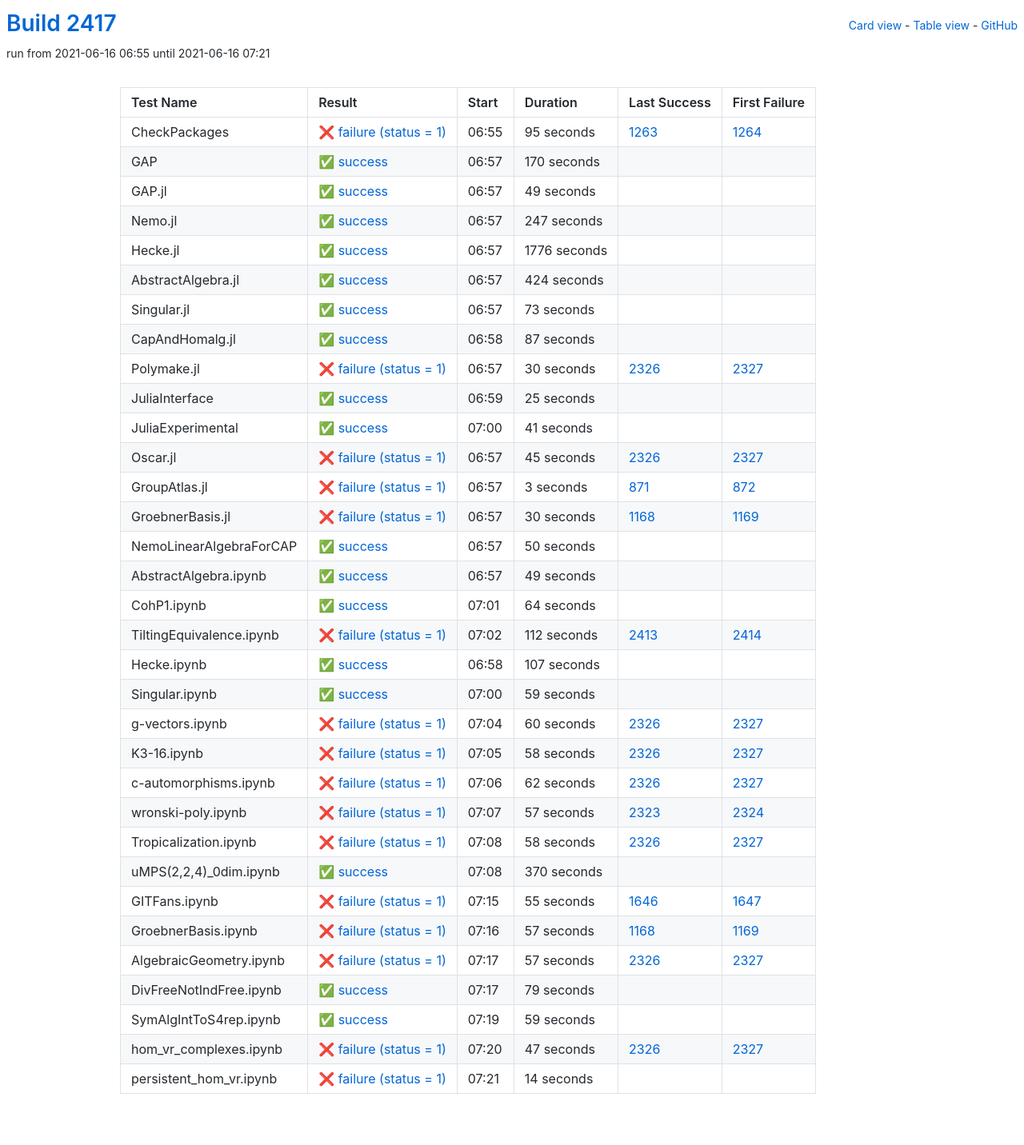
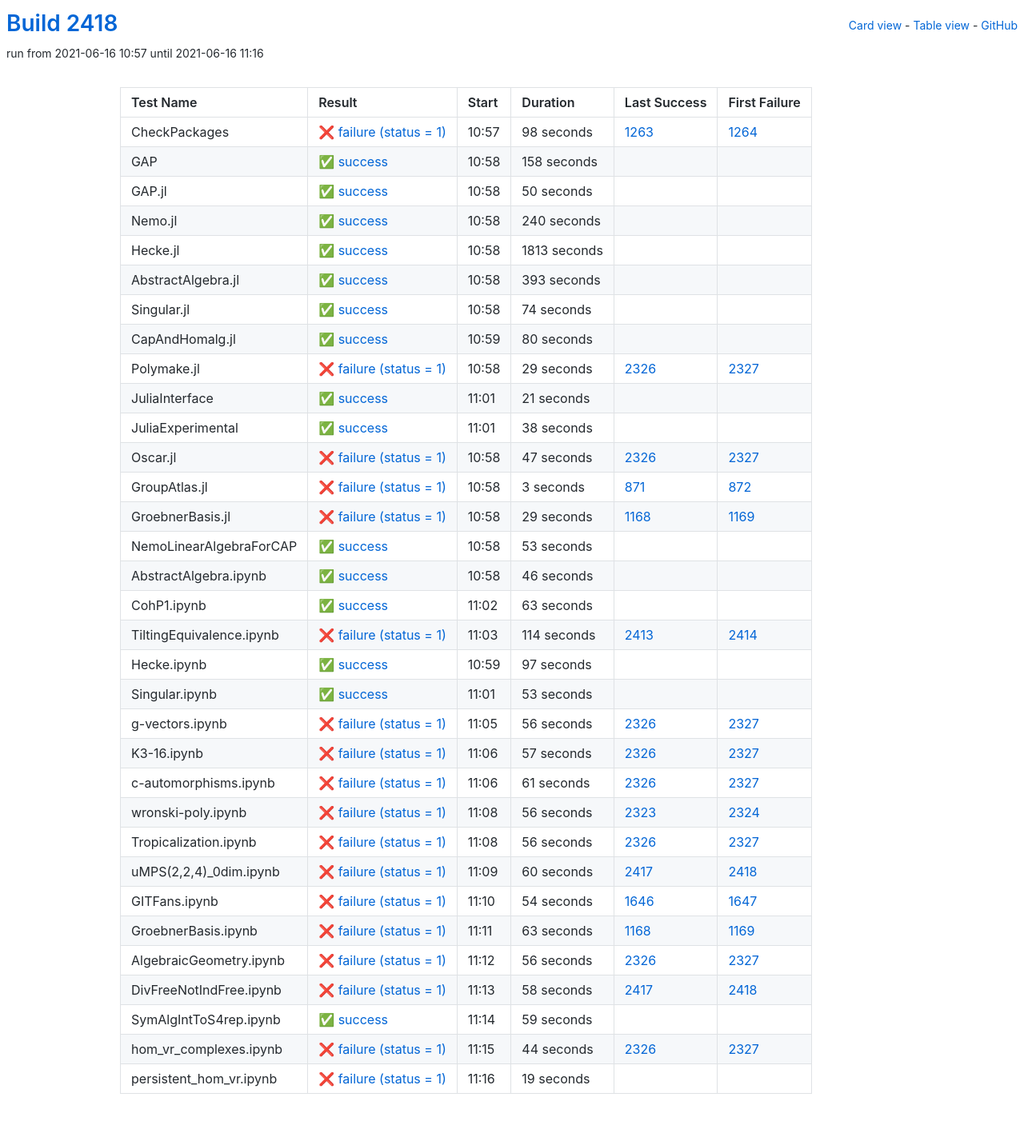
Before and after one commit to oscar-system/oscar-ci-status-stable, a Jekyll site: the page built from table.html, in a window 1280 px wide. Shown: the whole page at 80% size. Built offline with Jekyll 4.4.1, drawn with Linux system fonts in a browser that asks for light colours.

Commit message:
Build #2418

```diff
--- a/_data/ci.yml
+++ b/_data/ci.yml
@@ -1,6 +1,6 @@
 ---
-build: 2417
-build_url: https://oscarci.mathematik.uni-kl.de/job/oscar-stable/2417/
+build: 2418
+build_url: https://oscarci.mathematik.uni-kl.de/job/oscar-stable/2418/
 job: oscar-stable
 organization: oscar-system
 repo: oscar-ci-status-stable
@@ -8,152 +8,152 @@ repourl: https://github.com/oscar-system/oscar-ci-status-stable
 tests:
 - name: CheckPackages
   id: checkpackages
-  log: https://oscarci.mathematik.uni-kl.de/job/oscar-stable/2417/artifact/logs/build-2417/CheckPackages.log
-  start: 2021-06-16 06:55
+  log: https://oscarci.mathematik.uni-kl.de/job/oscar-stable/2418/artifact/logs/build-2418/CheckPackages.log
+  start: 2021-06-16 10:57
   success: false
   exitcode: 1
   status: failure
-  duration: 95
+  duration: 98
   last_success: 1263
   last_success_url: https://oscarci.mathematik.uni-kl.de/job/oscar-stable/1263/
   first_failure: 1264
   first_failure_url: https://oscarci.mathematik.uni-kl.de/job/oscar-stable/1264/
 - name: GAP
   id: gap
-  log: https://oscarci.mathematik.uni-kl.de/job/oscar-stable/2417/artifact/logs/build-2417/GAP.log
-  start: 2021-06-16 06:57
+  log: https://oscarci.mathematik.uni-kl.de/job/oscar-stable/2418/artifact/logs/build-2418/GAP.log
+  start: 2021-06-16 10:58
   success: true
   exitcode: 0
   status: success
-  duration: 170
+  duration: 158
   last_success: false
   last_success_url:
   first_failure: false
   first_failure_url:
 - name: GAP.jl
   id: gap-jl
-  log: https://oscarci.mathematik.uni-kl.de/job/oscar-stable/2417/artifact/logs/build-2417/GAP.jl.log
-  start: 2021-06-16 06:57
+  log: https://oscarci.mathematik.uni-kl.de/job/oscar-stable/2418/artifact/logs/build-2418/GAP.jl.log
+  start: 2021-06-16 10:58
   success: true
   exitcode: 0
   status: success
-  duration: 49
+  duration: 50
   last_success: false
   last_success_url:
   first_failure: false
   first_failure_url:
 - name: Nemo.jl
   id: nemo-jl
-  log: https://oscarci.mathematik.uni-kl.de/job/oscar-stable/2417/artifact/logs/build-2417/Nemo.jl.log
-  start: 2021-06-16 06:57
+  log: https://oscarci.mathematik.uni-kl.de/job/oscar-stable/2418/artifact/logs/build-2418/Nemo.jl.log
+  start: 2021-06-16 10:58
   success: true
   exitcode: 0
   status: success
-  duration: 247
+  duration: 240
   last_success: false
   last_success_url:
   first_failure: false
   first_failure_url:
 - name: Hecke.jl
   id: hecke-jl
-  log: https://oscarci.mathematik.uni-kl.de/job/oscar-stable/2417/artifact/logs/build-2417/Hecke.jl.log
-  start: 2021-06-16 06:57
+  log: https://oscarci.mathematik.uni-kl.de/job/oscar-stable/2418/artifact/logs/build-2418/Hecke.jl.log
+  start: 2021-06-16 10:58
   success: true
   exitcode: 0
   status: success
-  duration: 1776
+  duration: 1813
   last_success: false
   last_success_url:
   first_failure: false
   first_failure_url:
 - name: AbstractAlgebra.jl
   id: abstractalgebra-jl
-  log: https://oscarci.mathematik.uni-kl.de/job/oscar-stable/2417/artifact/logs/build-2417/AbstractAlgebra.jl.log
-  start: 2021-06-16 06:57
+  log: https://oscarci.mathematik.uni-kl.de/job/oscar-stable/2418/artifact/logs/build-2418/AbstractAlgebra.jl.log
+  start: 2021-06-16 10:58
   success: true
   exitcode: 0
   status: success
-  duration: 424
+  duration: 393
   last_success: false
   last_success_url:
   first_failure: false
   first_failure_url:
 - name: Singular.jl
   id: singular-jl
-  log: https://oscarci.mathematik.uni-kl.de/job/oscar-stable/2417/artifact/logs/build-2417/Singular.jl.log
-  start: 2021-06-16 06:57
+  log: https://oscarci.mathematik.uni-kl.de/job/oscar-stable/2418/artifact/logs/build-2418/Singular.jl.log
+  start: 2021-06-16 10:58
   success: true
   exitcode: 0
   status: success
-  duration: 73
+  duration: 74
   last_success: false
   last_success_url:
   first_failure: false
   first_failure_url:
 - name: CapAndHomalg.jl
   id: capandhomalg-jl
-  log: https://oscarci.mathematik.uni-kl.de/job/oscar-stable/2417/artifact/logs/build-2417/CapAndHomalg.jl.log
-  start: 2021-06-16 06:58
+  log: https://oscarci.mathematik.uni-kl.de/job/oscar-stable/2418/artifact/logs/build-2418/CapAndHomalg.jl.log
+  start: 2021-06-16 10:59
   success: true
   exitcode: 0
   status: success
-  duration: 87
+  duration: 80
   last_success: false
   last_success_url:
   first_failure: false
   first_failure_url:
 - name: Polymake.jl
   id: polymake-jl
-  log: https://oscarci.mathematik.uni-kl.de/job/oscar-stable/2417/artifact/logs/build-2417/Polymake.jl.log
-  start: 2021-06-16 06:57
+  log: https://oscarci.mathematik.uni-kl.de/job/oscar-stable/2418/artifact/logs/build-2418/Polymake.jl.log
+  start: 2021-06-16 10:58
   success: false
   exitcode: 1
   status: failure
-  duration: 30
+  duration: 29
   last_success: 2326
   last_success_url: https://oscarci.mathematik.uni-kl.de/job/oscar-stable/2326/
   first_failure: 2327
   first_failure_url: https://oscarci.mathematik.uni-kl.de/job/oscar-stable/2327/
 - name: JuliaInterface
   id: juliainterface
-  log: https://oscarci.mathematik.uni-kl.de/job/oscar-stable/2417/artifact/logs/build-2417/JuliaInterface.log
-  start: 2021-06-16 06:59
+  log: https://oscarci.mathematik.uni-kl.de/job/oscar-stable/2418/artifact/logs/build-2418/JuliaInterface.log
+  start: 2021-06-16 11:01
   success: true
   exitcode: 0
   status: success
-  duration: 25
+  duration: 21
   last_success: false
   last_success_url:
   first_failure: false
   first_failure_url:
 - name: JuliaExperimental
   id: juliaexperimental
-  log: https://oscarci.mathematik.uni-kl.de/job/oscar-stable/2417/artifact/logs/build-2417/JuliaExperimental.log
-  start: 2021-06-16 07:00
+  log: https://oscarci.mathematik.uni-kl.de/job/oscar-stable/2418/artifact/logs/build-2418/JuliaExperimental.log
+  start: 2021-06-16 11:01
   success: true
   exitcode: 0
   status: success
-  duration: 41
+  duration: 38
   last_success: false
   last_success_url:
   first_failure: false
   first_failure_url:
 - name: Oscar.jl
   id: oscar-jl
-  log: https://oscarci.mathematik.uni-kl.de/job/oscar-stable/2417/artifact/logs/build-2417/Oscar.jl.log
-  start: 2021-06-16 06:57
+  log: https://oscarci.mathematik.uni-kl.de/job/oscar-stable/2418/artifact/logs/build-2418/Oscar.jl.log
+  start: 2021-06-16 10:58
   success: false
   exitcode: 1
   status: failure
-  duration: 45
+  duration: 47
   last_success: 2326
   last_success_url: https://oscarci.mathematik.uni-kl.de/job/oscar-stable/2326/
   first_failure: 2327
   first_failure_url: https://oscarci.mathematik.uni-kl.de/job/oscar-stable/2327/
 - name: GroupAtlas.jl
   id: groupatlas-jl
-  log: https://oscarci.mathematik.uni-kl.de/job/oscar-stable/2417/artifact/logs/build-2417/GroupAtlas.jl.log
-  start: 2021-06-16 06:57
+  log: https://oscarci.mathematik.uni-kl.de/job/oscar-stable/2418/artifact/logs/build-2418/GroupAtlas.jl.log
+  start: 2021-06-16 10:58
   success: false
   exitcode: 1
   status: failure
@@ -164,188 +164,104 @@ tests:
   first_failure_url: https://oscarci.mathematik.uni-kl.de/job/oscar-stable/872/
 - name: GroebnerBasis.jl
   id: groebnerbasis-jl
-  log: https://oscarci.mathematik.uni-kl.de/job/oscar-stable/2417/artifact/logs/build-2417/GroebnerBasis.jl.log
-  start: 2021-06-16 06:57
+  log: https://oscarci.mathematik.uni-kl.de/job/oscar-stable/2418/artifact/logs/build-2418/GroebnerBasis.jl.log
+  start: 2021-06-16 10:58
   success: false
   exitcode: 1
   status: failure
-  duration: 30
+  duration: 29
   last_success: 1168
   last_success_url: https://oscarci.mathematik.uni-kl.de/job/oscar-stable/1168/
   first_failure: 1169
   first_failure_url: https://oscarci.mathematik.uni-kl.de/job/oscar-stable/1169/
 - name: NemoLinearAlgebraForCAP
   id: nemolinearalgebraforcap
-  log: https://oscarci.mathematik.uni-kl.de/job/oscar-stable/2417/artifact/logs/build-2417/NemoLinearAlgebraForCAP.log
-  start: 2021-06-16 06:57
+  log: https://oscarci.mathematik.uni-kl.de/job/oscar-stable/2418/artifact/logs/build-2418/NemoLinearAlgebraForCAP.log
+  start: 2021-06-16 10:58
   success: true
   exitcode: 0
   status: success
-  duration: 50
+  duration: 53
   last_success: false
   last_success_url:
   first_failure: false
   first_failure_url:
 - name: AbstractAlgebra.ipynb
   id: abstractalgebra-ipynb
-  log: https://oscarci.mathematik.uni-kl.de/job/oscar-stable/2417/artifact/logs/build-2417/AbstractAlgebra.ipynb.log
-  start: 2021-06-16 06:57
+  log: https://oscarci.mathematik.uni-kl.de/job/oscar-stable/2418/artifact/logs/build-2418/AbstractAlgebra.ipynb.log
+  start: 2021-06-16 10:58
   success: true
   exitcode: 0
   status: success
-  duration: 49
+  duration: 46
   last_success: false
   last_success_url:
   first_failure: false
   first_failure_url:
 - name: CohP1.ipynb
   id: cohp1-ipynb
-  log: https://oscarci.mathematik.uni-kl.de/job/oscar-stable/2417/artifact/logs/build-2417/CohP1.ipynb.log
-  start: 2021-06-16 07:01
+  log: https://oscarci.mathematik.uni-kl.de/job/oscar-stable/2418/artifact/logs/build-2418/CohP1.ipynb.log
+  start: 2021-06-16 11:02
   success: true
   exitcode: 0
   status: success
-  duration: 64
+  duration: 63
   last_success: false
   last_success_url:
   first_failure: false
   first_failure_url:
 - name: TiltingEquivalence.ipynb
   id: tiltingequivalence-ipynb
-  log: https://oscarci.mathematik.uni-kl.de/job/oscar-stable/2417/artifact/logs/build-2417/TiltingEquivalence.ipynb.log
-  start: 2021-06-16 07:02
+  log: https://oscarci.mathematik.uni-kl.de/job/oscar-stable/2418/artifact/logs/build-2418/TiltingEquivalence.ipynb.log
+  start: 2021-06-16 11:03
   success: false
   exitcode: 1
   status: failure
-  duration: 112
+  duration: 114
   last_success: 2413
   last_success_url: https://oscarci.mathematik.uni-kl.de/job/oscar-stable/2413/
   first_failure: 2414
   first_failure_url: https://oscarci.mathematik.uni-kl.de/job/oscar-stable/2414/
 - name: Hecke.ipynb
   id: hecke-ipynb
-  log: https://oscarci.mathematik.uni-kl.de/job/oscar-stable/2417/artifact/logs/build-2417/Hecke.ipynb.log
-  start: 2021-06-16 06:58
+  log: https://oscarci.mathematik.uni-kl.de/job/oscar-stable/2418/artifact/logs/build-2418/Hecke.ipynb.log
+  start: 2021-06-16 10:59
   success: true
   exitcode: 0
   status: success
-  duration: 107
+  duration: 97
   last_success: false
   last_success_url:
   first_failure: false
   first_failure_url:
 - name: Singular.ipynb
   id: singular-ipynb
-  log: https://oscarci.mathematik.uni-kl.de/job/oscar-stable/2417/artifact/logs/build-2417/Singular.ipynb.log
-  start: 2021-06-16 07:00
+  log: https://oscarci.mathematik.uni-kl.de/job/oscar-stable/2418/artifact/logs/build-2418/Singular.ipynb.log
+  start: 2021-06-16 11:01
   success: true
   exitcode: 0
   status: success
-  duration: 59
+  duration: 53
   last_success: false
   last_success_url:
   first_failure: false
   first_failure_url:
 - name: g-vectors.ipynb
   id: g-vectors-ipynb
-  log: https://oscarci.mathematik.uni-kl.de/job/oscar-stable/2417/artifact/logs/build-2417/g-vectors.ipynb.log
-  start: 2021-06-16 07:04
+  log: https://oscarci.mathematik.uni-kl.de/job/oscar-stable/2418/artifact/logs/build-2418/g-vectors.ipynb.log
+  start: 2021-06-16 11:05
   success: false
   exitcode: 1
   status: failure
-  duration: 60
+  duration: 56
   last_success: 2326
   last_success_url: https://oscarci.mathematik.uni-kl.de/job/oscar-stable/2326/
   first_failure: 2327
   first_failure_url: https://oscarci.mathematik.uni-kl.de/job/oscar-stable/2327/
 - name: K3-16.ipynb
   id: k3-16-ipynb
-  log: https://oscarci.mathematik.uni-kl.de/job/oscar-stable/2417/artifact/logs/build-2417/K3-16.ipynb.log
-  start: 2021-06-16 07:05
-  success: false
-  exitcode: 1
-  status: failure
-  duration: 58
-  last_success: 2326
-  last_success_url: https://oscarci.mathematik.uni-kl.de/job/oscar-stable/2326/
-  first_failure: 2327
-  first_failure_url: https://oscarci.mathematik.uni-kl.de/job/oscar-stable/2327/
-- name: c-automorphisms.ipynb
-  id: c-automorphisms-ipynb
-  log: https://oscarci.mathematik.uni-kl.de/job/oscar-stable/2417/artifact/logs/build-2417/c-automorphisms.ipynb.log
-  start: 2021-06-16 07:06
-  success: false
-  exitcode: 1
-  status: failure
-  duration: 62
-  last_success: 2326
-  last_success_url: https://oscarci.mathematik.uni-kl.de/job/oscar-stable/2326/
-  first_failure: 2327
-  first_failure_url: https://oscarci.mathematik.uni-kl.de/job/oscar-stable/2327/
-- name: wronski-poly.ipynb
-  id: wronski-poly-ipynb
-  log: https://oscarci.mathematik.uni-kl.de/job/oscar-stable/2417/artifact/logs/build-2417/wronski-poly.ipynb.log
-  start: 2021-06-16 07:07
-  success: false
-  exitcode: 1
-  status: failure
-  duration: 57
-  last_success: 2323
-  last_success_url: https://oscarci.mathematik.uni-kl.de/job/oscar-stable/2323/
-  first_failure: 2324
-  first_failure_url: https://oscarci.mathematik.uni-kl.de/job/oscar-stable/2324/
-- name: Tropicalization.ipynb
-  id: tropicalization-ipynb
-  log: https://oscarci.mathematik.uni-kl.de/job/oscar-stable/2417/artifact/logs/build-2417/Tropicalization.ipynb.log
-  start: 2021-06-16 07:08
-  success: false
-  exitcode: 1
-  status: failure
-  duration: 58
-  last_success: 2326
-  last_success_url: https://oscarci.mathematik.uni-kl.de/job/oscar-stable/2326/
-  first_failure: 2327
-  first_failure_url: https://oscarci.mathematik.uni-kl.de/job/oscar-stable/2327/
-- name: uMPS(2,2,4)_0dim.ipynb
-  id: umps-2-2-4-0dim-ipynb
-  log: https://oscarci.mathematik.uni-kl.de/job/oscar-stable/2417/artifact/logs/build-2417/uMPS-2-2-4-_0dim.ipynb.log
-  start: 2021-06-16 07:08
-  success: true
-  exitcode: 0
-  status: success
-  duration: 370
-  last_success: false
-  last_success_url:
-  first_failure: false
-  first_failure_url:
-- name: GITFans.ipynb
-  id: gitfans-ipynb
-  log: https://oscarci.mathematik.uni-kl.de/job/oscar-stable/2417/artifact/logs/build-2417/GITFans.ipynb.log
-  start: 2021-06-16 07:15
-  success: false
-  exitcode: 1
-  status: failure
-  duration: 55
-  last_success: 1646
-  last_success_url: https://oscarci.mathematik.uni-kl.de/job/oscar-stable/1646/
-  first_failure: 1647
-  first_failure_url: https://oscarci.mathematik.uni-kl.de/job/oscar-stable/1647/
-- name: GroebnerBasis.ipynb
-  id: groebnerbasis-ipynb
-  log: https://oscarci.mathematik.uni-kl.de/job/oscar-stable/2417/artifact/logs/build-2417/GroebnerBasis.ipynb.log
-  start: 2021-06-16 07:16
-  success: false
-  exitcode: 1
-  status: failure
-  duration: 57
-  last_success: 1168
-  last_success_url: https://oscarci.mathematik.uni-kl.de/job/oscar-stable/1168/
-  first_failure: 1169
-  first_failure_url: https://oscarci.mathematik.uni-kl.de/job/oscar-stable/1169/
-- name: AlgebraicGeometry.ipynb
-  id: algebraicgeometry-ipynb
-  log: https://oscarci.mathematik.uni-kl.de/job/oscar-stable/2417/artifact/logs/build-2417/AlgebraicGeometry.ipynb.log
-  start: 2021-06-16 07:17
+  log: https://oscarci.mathematik.uni-kl.de/job/oscar-stable/2418/artifact/logs/build-2418/K3-16.ipynb.log
+  start: 2021-06-16 11:06
   success: false
   exitcode: 1
   status: failure
@@ -354,22 +270,106 @@ tests:
   last_success_url: https://oscarci.mathematik.uni-kl.de/job/oscar-stable/2326/
   first_failure: 2327
   first_failure_url: https://oscarci.mathematik.uni-kl.de/job/oscar-stable/2327/
+- name: c-automorphisms.ipynb
+  id: c-automorphisms-ipynb
+  log: https://oscarci.mathematik.uni-kl.de/job/oscar-stable/2418/artifact/logs/build-2418/c-automorphisms.ipynb.log
+  start: 2021-06-16 11:06
+  success: false
+  exitcode: 1
+  status: failure
+  duration: 61
+  last_success: 2326
+  last_success_url: https://oscarci.mathematik.uni-kl.de/job/oscar-stable/2326/
+  first_failure: 2327
+  first_failure_url: https://oscarci.mathematik.uni-kl.de/job/oscar-stable/2327/
+- name: wronski-poly.ipynb
+  id: wronski-poly-ipynb
+  log: https://oscarci.mathematik.uni-kl.de/job/oscar-stable/2418/artifact/logs/build-2418/wronski-poly.ipynb.log
+  start: 2021-06-16 11:08
+  success: false
+  exitcode: 1
+  status: failure
+  duration: 56
+  last_success: 2323
+  last_success_url: https://oscarci.mathematik.uni-kl.de/job/oscar-stable/2323/
+  first_failure: 2324
+  first_failure_url: https://oscarci.mathematik.uni-kl.de/job/oscar-stable/2324/
+- name: Tropicalization.ipynb
+  id: tropicalization-ipynb
+  log: https://oscarci.mathematik.uni-kl.de/job/oscar-stable/2418/artifact/logs/build-2418/Tropicalization.ipynb.log
+  start: 2021-06-16 11:08
+  success: false
+  exitcode: 1
+  status: failure
+  duration: 56
+  last_success: 2326
+  last_success_url: https://oscarci.mathematik.uni-kl.de/job/oscar-stable/2326/
+  first_failure: 2327
+  first_failure_url: https://oscarci.mathematik.uni-kl.de/job/oscar-stable/2327/
+- name: uMPS(2,2,4)_0dim.ipynb
+  id: umps-2-2-4-0dim-ipynb
+  log: https://oscarci.mathematik.uni-kl.de/job/oscar-stable/2418/artifact/logs/build-2418/uMPS-2-2-4-_0dim.ipynb.log
+  start: 2021-06-16 11:09
+  success: false
+  exitcode: 1
+  status: failure
+  duration: 60
+  last_success: 2417
+  last_success_url: https://oscarci.mathematik.uni-kl.de/job/oscar-stable/2417/
+  first_failure: 2418
+  first_failure_url: https://oscarci.mathematik.uni-kl.de/job/oscar-stable/2418/
+- name: GITFans.ipynb
+  id: gitfans-ipynb
+  log: https://oscarci.mathematik.uni-kl.de/job/oscar-stable/2418/artifact/logs/build-2418/GITFans.ipynb.log
+  start: 2021-06-16 11:10
+  success: false
+  exitcode: 1
+  status: failure
+  duration: 54
+  last_success: 1646
+  last_success_url: https://oscarci.mathematik.uni-kl.de/job/oscar-stable/1646/
+  first_failure: 1647
+  first_failure_url: https://oscarci.mathematik.uni-kl.de/job/oscar-stable/1647/
+- name: GroebnerBasis.ipynb
+  id: groebnerbasis-ipynb
+  log: https://oscarci.mathematik.uni-kl.de/job/oscar-stable/2418/artifact/logs/build-2418/GroebnerBasis.ipynb.log
+  start: 2021-06-16 11:11
+  success: false
+  exitcode: 1
+  status: failure
+  duration: 63
+  last_success: 1168
+  last_success_url: https://oscarci.mathematik.uni-kl.de/job/oscar-stable/1168/
+  first_failure: 1169
+  first_failure_url: https://oscarci.mathematik.uni-kl.de/job/oscar-stable/1169/
+- name: AlgebraicGeometry.ipynb
+  id: algebraicgeometry-ipynb
+  log: https://oscarci.mathematik.uni-kl.de/job/oscar-stable/2418/artifact/logs/build-2418/AlgebraicGeometry.ipynb.log
+  start: 2021-06-16 11:12
+  success: false
+  exitcode: 1
+  status: failure
+  duration: 56
+  last_success: 2326
+  last_success_url: https://oscarci.mathematik.uni-kl.de/job/oscar-stable/2326/
+  first_failure: 2327
+  first_failure_url: https://oscarci.mathematik.uni-kl.de/job/oscar-stable/2327/
 - name: DivFreeNotIndFree.ipynb
   id: divfreenotindfree-ipynb
-  log: https://oscarci.mathematik.uni-kl.de/job/oscar-stable/2417/artifact/logs/build-2417/DivFreeNotIndFree.ipynb.log
-  start: 2021-06-16 07:17
-  success: true
-  exitcode: 0
-  status: success
-  duration: 79
-  last_success: false
-  last_success_url:
-  first_failure: false
-  first_failure_url:
+  log: https://oscarci.mathematik.uni-kl.de/job/oscar-stable/2418/artifact/logs/build-2418/DivFreeNotIndFree.ipynb.log
+  start: 2021-06-16 11:13
+  success: false
+  exitcode: 1
+  status: failure
+  duration: 58
+  last_success: 2417
+  last_success_url: https://oscarci.mathematik.uni-kl.de/job/oscar-stable/2417/
+  first_failure: 2418
+  first_failure_url: https://oscarci.mathematik.uni-kl.de/job/oscar-stable/2418/
 - name: SymAlgIntToS4rep.ipynb
   id: symalginttos4rep-ipynb
-  log: https://oscarci.mathematik.uni-kl.de/job/oscar-stable/2417/artifact/logs/build-2417/SymAlgIntToS4rep.ipynb.log
-  start: 2021-06-16 07:19
+  log: https://oscarci.mathematik.uni-kl.de/job/oscar-stable/2418/artifact/logs/build-2418/SymAlgIntToS4rep.ipynb.log
+  start: 2021-06-16 11:14
   success: true
   exitcode: 0
   status: success
@@ -380,24 +380,24 @@ tests:
   first_failure_url:
 - name: hom_vr_complexes.ipynb
   id: hom-vr-complexes-ipynb
-  log: https://oscarci.mathematik.uni-kl.de/job/oscar-stable/2417/artifact/logs/build-2417/hom_vr_complexes.ipynb.log
-  start: 2021-06-16 07:20
+  log: https://oscarci.mathematik.uni-kl.de/job/oscar-stable/2418/artifact/logs/build-2418/hom_vr_complexes.ipynb.log
+  start: 2021-06-16 11:15
   success: false
   exitcode: 1
   status: failure
-  duration: 47
+  duration: 44
   last_success: 2326
   last_success_url: https://oscarci.mathematik.uni-kl.de/job/oscar-stable/2326/
   first_failure: 2327
   first_failure_url: https://oscarci.mathematik.uni-kl.de/job/oscar-stable/2327/
 - name: persistent_hom_vr.ipynb
   id: persistent-hom-vr-ipynb
-  log: https://oscarci.mathematik.uni-kl.de/job/oscar-stable/2417/artifact/logs/build-2417/persistent_hom_vr.ipynb.log
-  start: 2021-06-16 07:21
+  log: https://oscarci.mathematik.uni-kl.de/job/oscar-stable/2418/artifact/logs/build-2418/persistent_hom_vr.ipynb.log
+  start: 2021-06-16 11:16
   success: false
   exitcode: 1
   status: failure
-  duration: 14
+  duration: 19
   last_success: false
   last_success_url:
   first_failure: false
```
Also changed, not shown: README.md.
